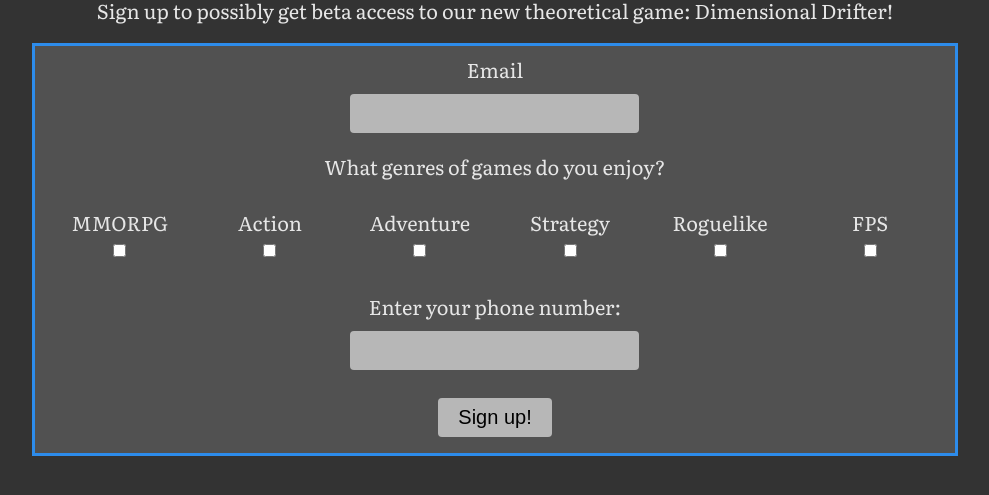
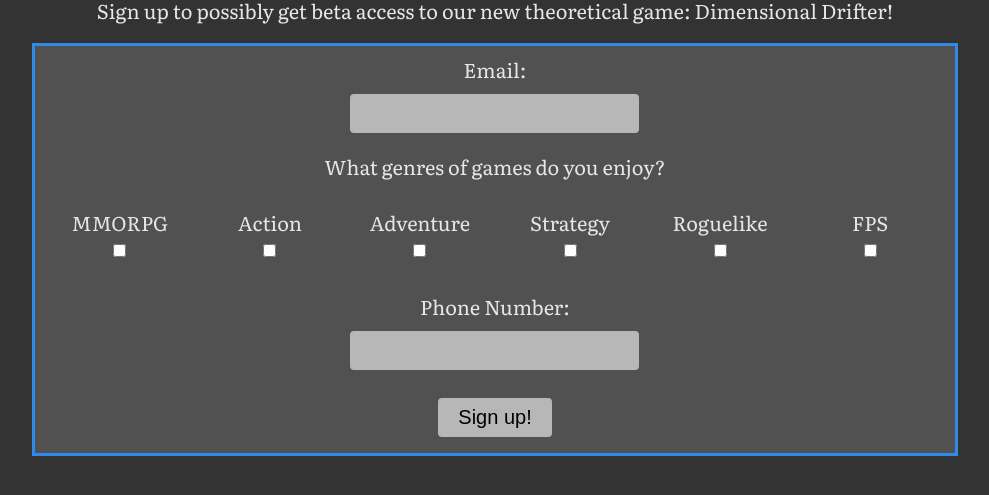
Before and after one commit to PenguOrg/Project-One, a plain HTML site: page index.html in a window 1280 px wide. Shown: the part 75-570 px from the top of the page, without its empty margins (145-1134 px from the left). Drawn offline with Linux system fonts and the light colour scheme.

Commit message:
Adjust text in index

```diff
--- a/index.html
+++ b/index.html
@@ -22,7 +22,7 @@
         <fieldset>
           <ul class="formlist">
             <li id="input-email">
-              <label for="email">Email</label>
+              <label for="email">Email:</label>
               <input type="email" name="email" id="email" pattern="^.+@.+$" />
             </li>
             <li id="genrelist">
@@ -56,7 +56,7 @@
             </li>
 
             <li id="input-phone">
-              <label for="phone">Enter your phone number:</label>
+              <label for="phone">Phone Number:</label>
               <input type="tel" id="phone" name="phone" pattern="[0-9]{3}-[0-9]{3}-[0-9]{4}">
             </li>
 
```
